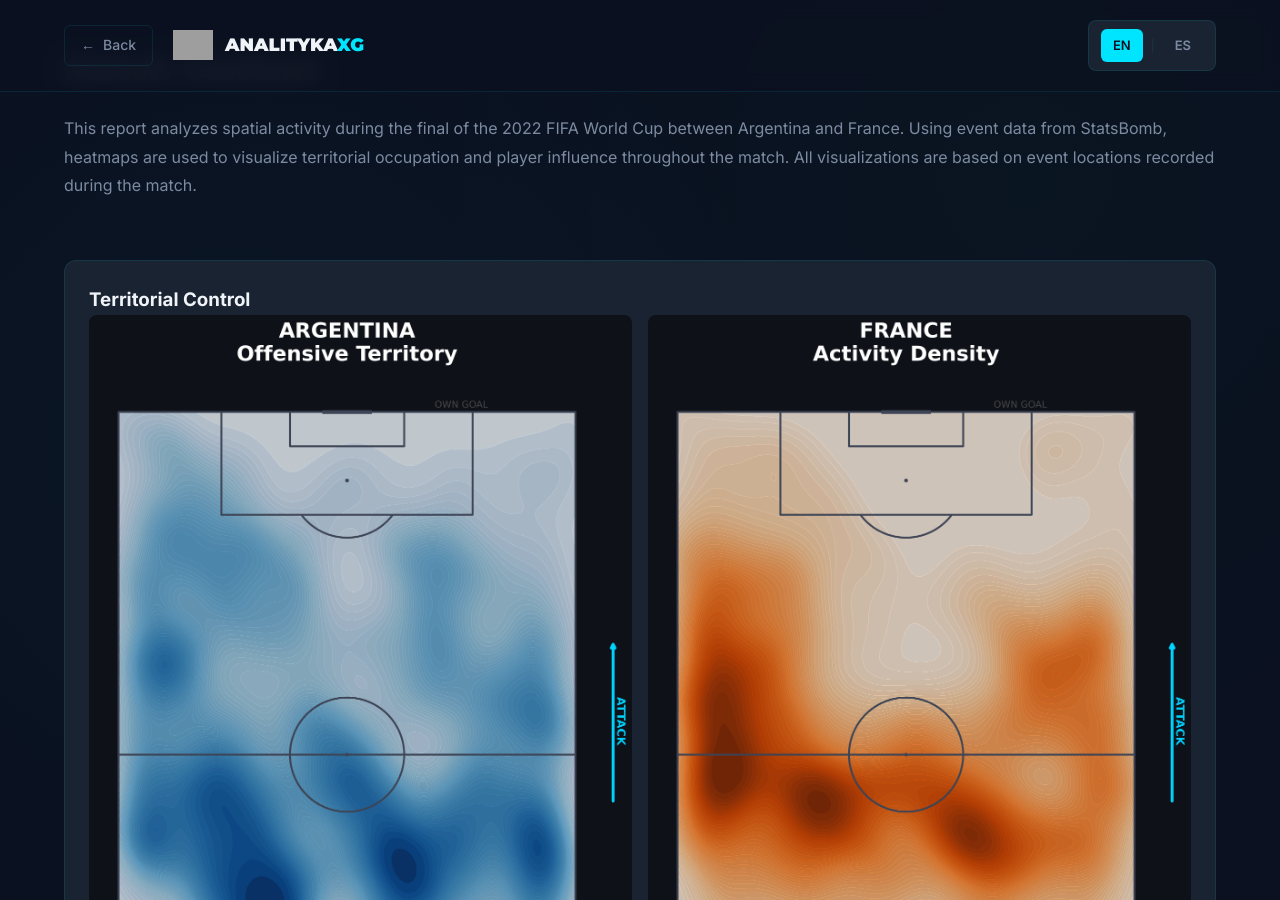
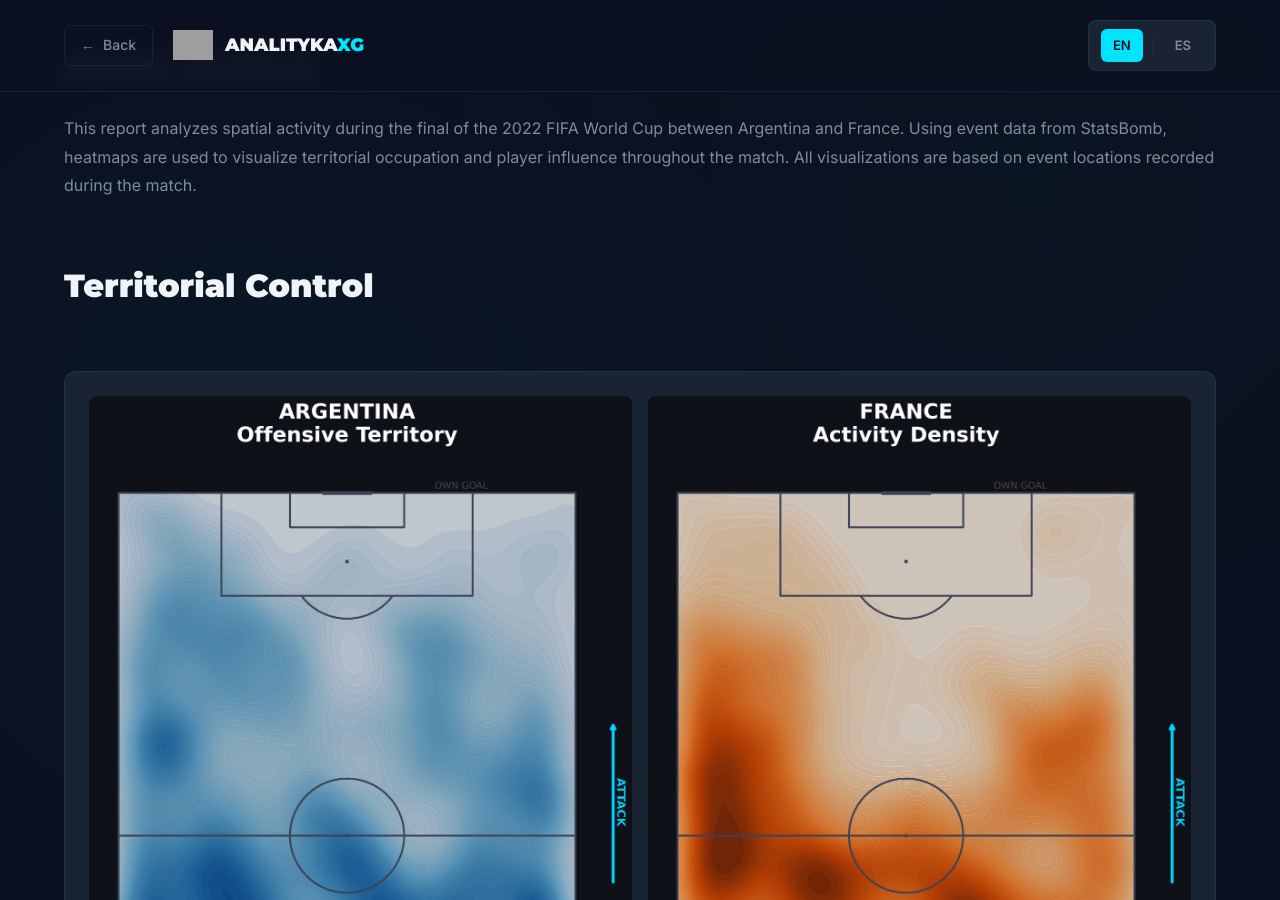
Before and after one commit to Fiallos77/analitykaXG, a Jekyll site: the page built from reports/ArgentinavsFranceHeadMap.md, in a window 1280 px wide and 900 px high, scrolled down 1144 px. Built offline with Jekyll 4.4.1, drawn with Linux system fonts in a browser that asks for light colours; grey boxes are pictures that could not be loaded.

Commit message:
Add section for Territorial Control in report

```diff
--- a/reports/ArgentinavsFranceHeadMap.md
+++ b/reports/ArgentinavsFranceHeadMap.md
@@ -79,8 +79,10 @@ lang: en
         </p>
     </div>
     <!-- Section 1: -->
+    <div class="content-section">
+        <h2>Territorial Control</h2>
+    </div>
     <div class="visualization">
-        <h3>Territorial Control</h3>
         <div style="display: grid; grid-template-columns: 1fr 1fr; gap: 16px;">
             <div>
                 <img src="{{ site.baseurl }}/assets/images/heatmap_argentina.png" alt="Argentina Head Map">
```
